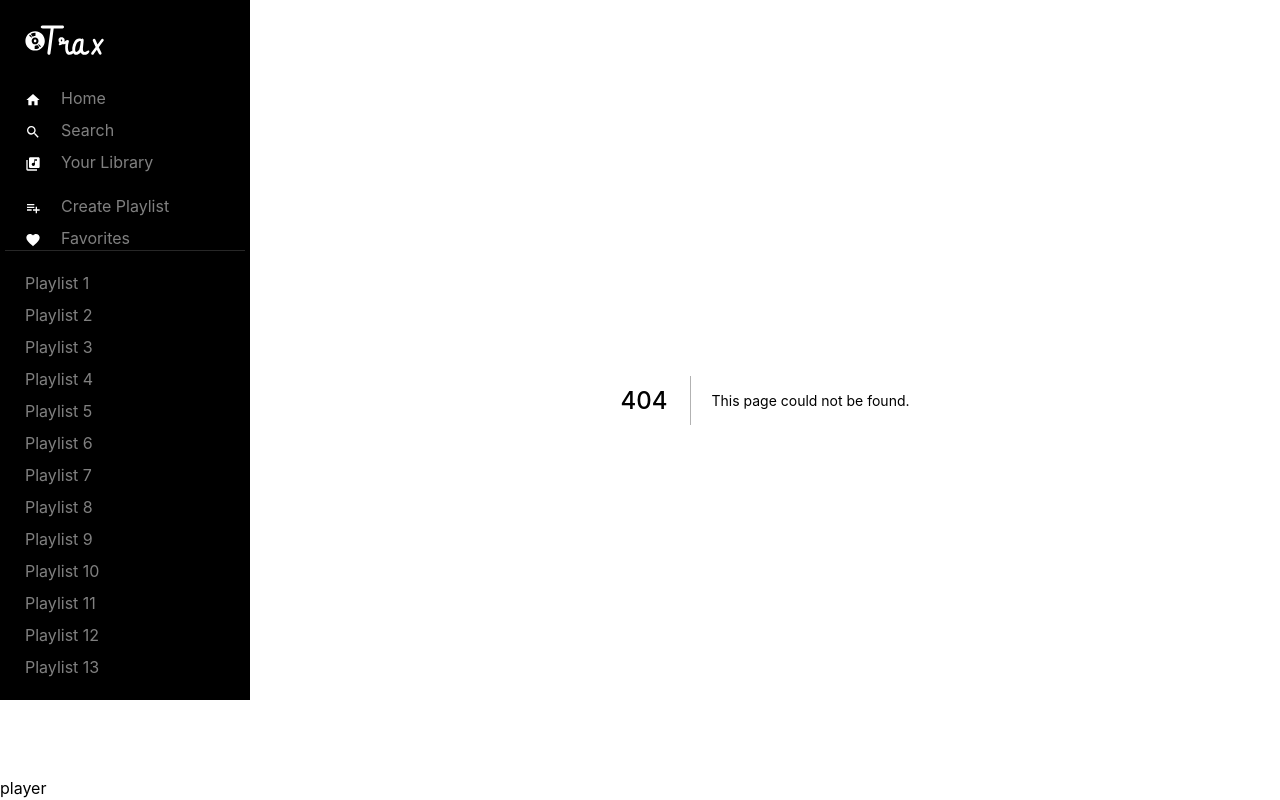
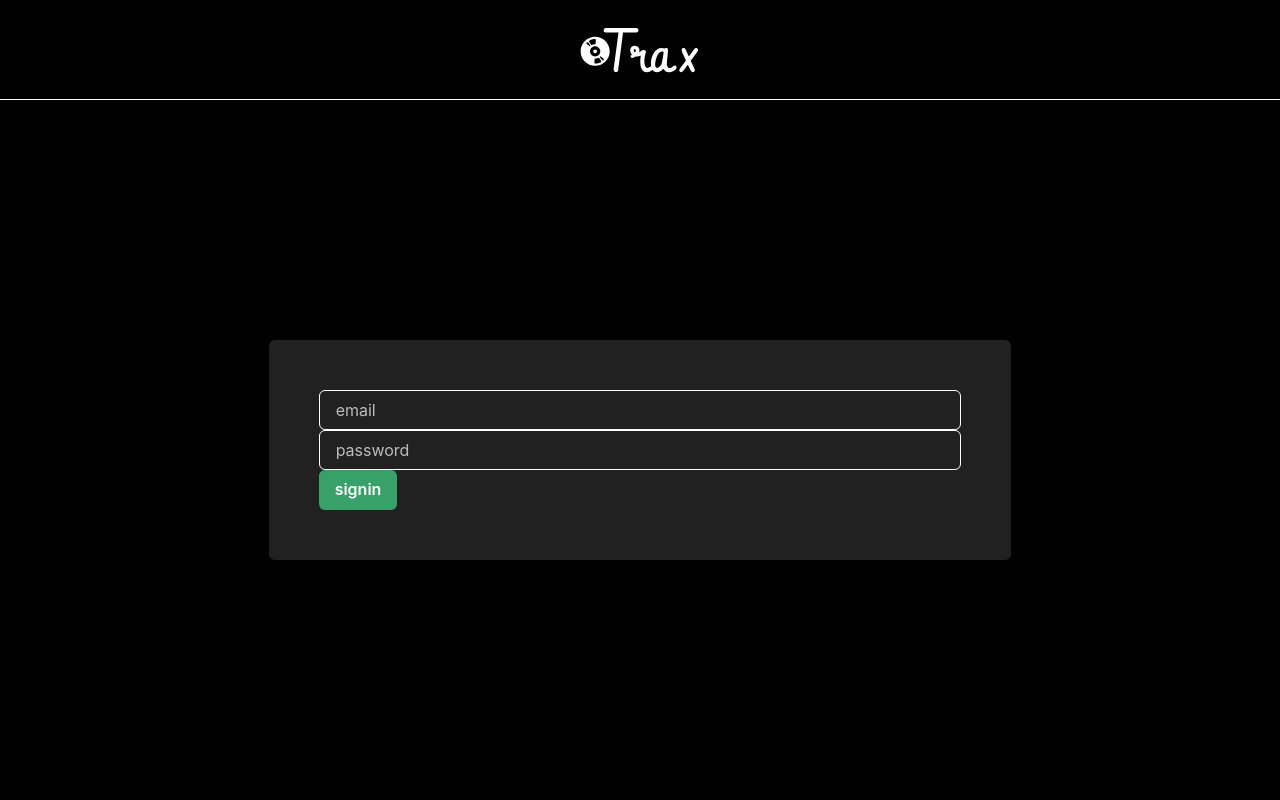
Before and after one commit to kowalsking/spotify-clone, a Next.js app: page /signin in a window 1280 px wide. Before the commit this address had no page. Built offline with nearby package versions, Linux system fonts and the light colour scheme.

Commit message:
Rename singup to signup

```diff
--- a/components/authForm.tsx
+++ b/components/authForm.tsx
@@ -5,7 +5,7 @@ import { auth } from '../lib/mutations'
 import { FC, useState } from 'react'
 import NextImage from 'next/image'
 
-const AuthForm: FC<{ mode: 'singin' | 'singup' }> = ({ mode }) => {
+const AuthForm: FC<{ mode: 'signin' | 'signup' }> = ({ mode }) => {
   const [email, setEmail] = useState('')
   const [password, setPassword] = useState('')
   const [isLoading, setIsLoading] = useState(false)
--- a/lib/mutations.ts
+++ b/lib/mutations.ts
@@ -1,5 +1,5 @@
 import fetcher from './fetcher';
 
-export const auth = (mode: 'singin' | 'singup', body: { email: string, password: string }) => {
+export const auth = (mode: 'signin' | 'singup', body: { email: string, password: string }) => {
   return fetcher(`/${mode}`, body)
 }
--- /dev/null
+++ b/pages/signin.tsx
@@ -0,0 +1,9 @@
+import AuthForm from '../components/authForm';
+
+const Signin = () => {
+  return <AuthForm mode="signin" />
+}
+
+Signin.authPage = true
+
+export default Signin
```
Also changed, not shown: pages/_middleware.ts (added, +13 -0 lines), pages/singin.tsx (deleted, +0 -9 lines), pages/api/signin.ts (renamed from pages/api/singin.ts), pages/api/signup.ts (renamed from pages/api/singup.ts), pages/signup.tsx (renamed from pages/singup.tsx).
